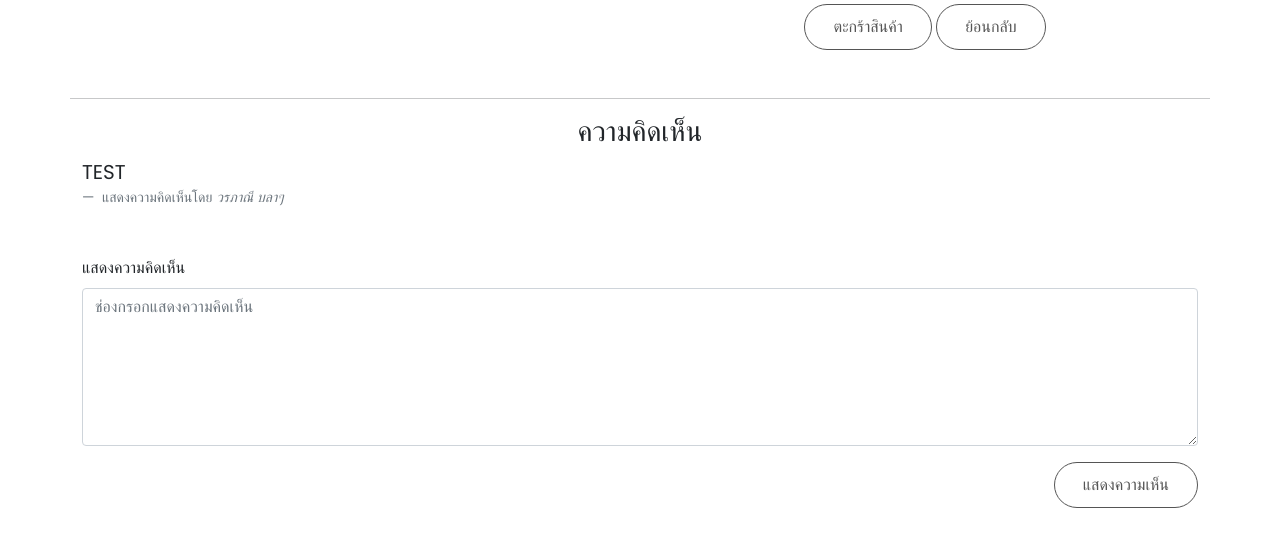
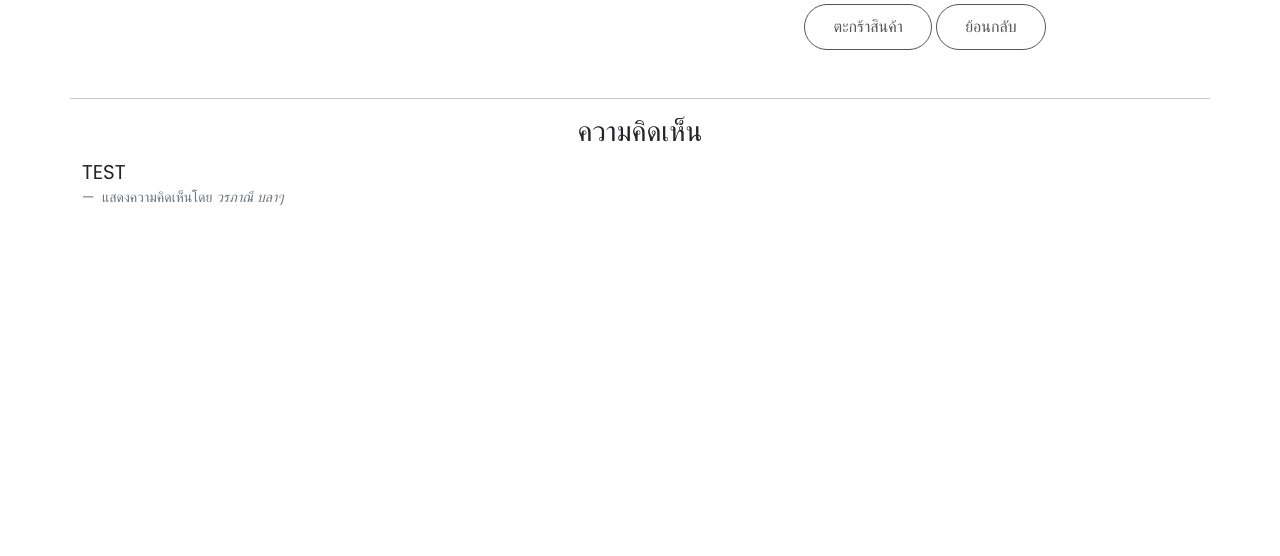
Before and after one commit to seayprem/lyndsay_cake, a PHP site: page /productDetail.php?detail=1 in a window 1280 px wide. Shown: the part 713-1269 px from the top of the page. After the commit the page ends 919 px from the top, so only its background shows below. Run offline with PHP 8.4, Linux system fonts and the light colour scheme; a user stored in the database is signed in; data comes from the database, SQL or seed files in the repository; some web fonts are replaced.

Commit message:
เอาไปทำต่อเองนะ

```diff
--- a/orders.php
+++ b/orders.php
@@ -92,6 +92,7 @@ session_start();
         <tr>
           <th class="text-center">ลำดับ</th>
           <th class="text-center">หลักฐานการโอน</th>
+          <th class="text-center">เขียนหน้าเค้ก</th>
           <th class="text-center">ราคาที่สั่งหมด</th>
           <th class="text-center">วันที่สั่ง</th>
           <th class="text-center">วันที่นัดรับ</th>
@@ -116,6 +117,7 @@ session_start();
         <tr class="text-center">
           <td><?= $row['o_id']; ?></td>
           <td><a href="img/products/<?= $row['o_prove']; ?>" target="_blank"><img src="img/products/<?= $row['o_prove']; ?>" alt="" width="100" height="100"></a></td>
+          <td><?= $row['o_special']; ?></td>
           <td><?= number_format($row['o_total']); ?></td>
           <td><?= $row['o_dttm']; ?></td>
           <td><?= $row['o_datemeet']; ?></td>
--- a/productDetail.php
+++ b/productDetail.php
@@ -128,17 +128,6 @@ if(isset($_POST['comment_submit'])) {
 
             <!-- Comment  -->
             <!-- <h3>แสดงความคิดเห็น</h3> -->
-
-            <form action="#" method="POST">
-              <div class="mb-3 mt-5">
-                <label for="exampleFormControlTextarea1" class="form-label">แสดงความคิดเห็น</label>
-                <textarea class="form-control" name="comment" placeholder="ช่องกรอกแสดงความคิดเห็น" id="exampleFormControlTextarea1" rows="6"></textarea>
-              </div>
-              <div class="text-end">
-                <button class="btn btn-primary" name="comment_submit" type="submit">แสดงความเห็น</button>
-              </div>
-            </form>
-
             <!-- Comment end -->
 
           </div>
--- a/saveorder.php
+++ b/saveorder.php
@@ -7,7 +7,7 @@ session_start();
 <?php
 
   // เขียนหน้าเค้ก
-  $d_write = $_POST['write'];
+  $d_write = $_POST['special'];
   // เขียนหน้าเค้ก end
 
 	$userid = $_POST["userid"];
@@ -41,7 +41,7 @@ session_start();
 
     //บันทึกการสั่งซื้อลงใน order_detail
     mysqli_query($conn, "BEGIN");
-    $sql1	= "insert into order_head values(null, '$dttm', '$name', '$email', '$phone', '$lineid', '$date_meet', '$newname', '$status', '$total_qty', '$total', '$userid')";
+    $sql1	= "insert into order_head values(null, '$dttm', '$name', '$email', '$phone', '$lineid', '$date_meet', '$newname', '$d_write', '$status', '$total_qty', '$total', '$userid')";
     $query1	= mysqli_query($conn, $sql1);
     //ฟังก์ชั่น MAX() จะคืนค่าที่มากที่สุดในคอลัมน์ที่ระบุ ออกมา หรือจะพูดง่ายๆก็ว่า ใช้สำหรับหาค่าที่มากที่สุด นั่นเอง.
     $sql2 = "select max(o_id) as o_id from order_head where o_name='$name' and o_email='$email' and o_dttm='$dttm' ";
@@ -56,7 +56,7 @@ session_start();
       $row3	= mysqli_fetch_array($query3);
       $total	= $row3['product_price']*$qty;
 
-      $sql4	= "insert into order_detail values(null, '$o_id', '$p_id', '$qty', '$total', '$d_write')";
+      $sql4	= "insert into order_detail values(null, '$o_id', '$p_id', '$qty', '$total')";
       $query4	= mysqli_query($conn, $sql4);
     }
 
```
Also changed, not shown: cart.php (+0 -10 lines), confirm.php (+5 -2 lines), img/products/product221021062429880062220.jpg (added), img/products/product221021062510925987953.jpg (added), 1 other file.
